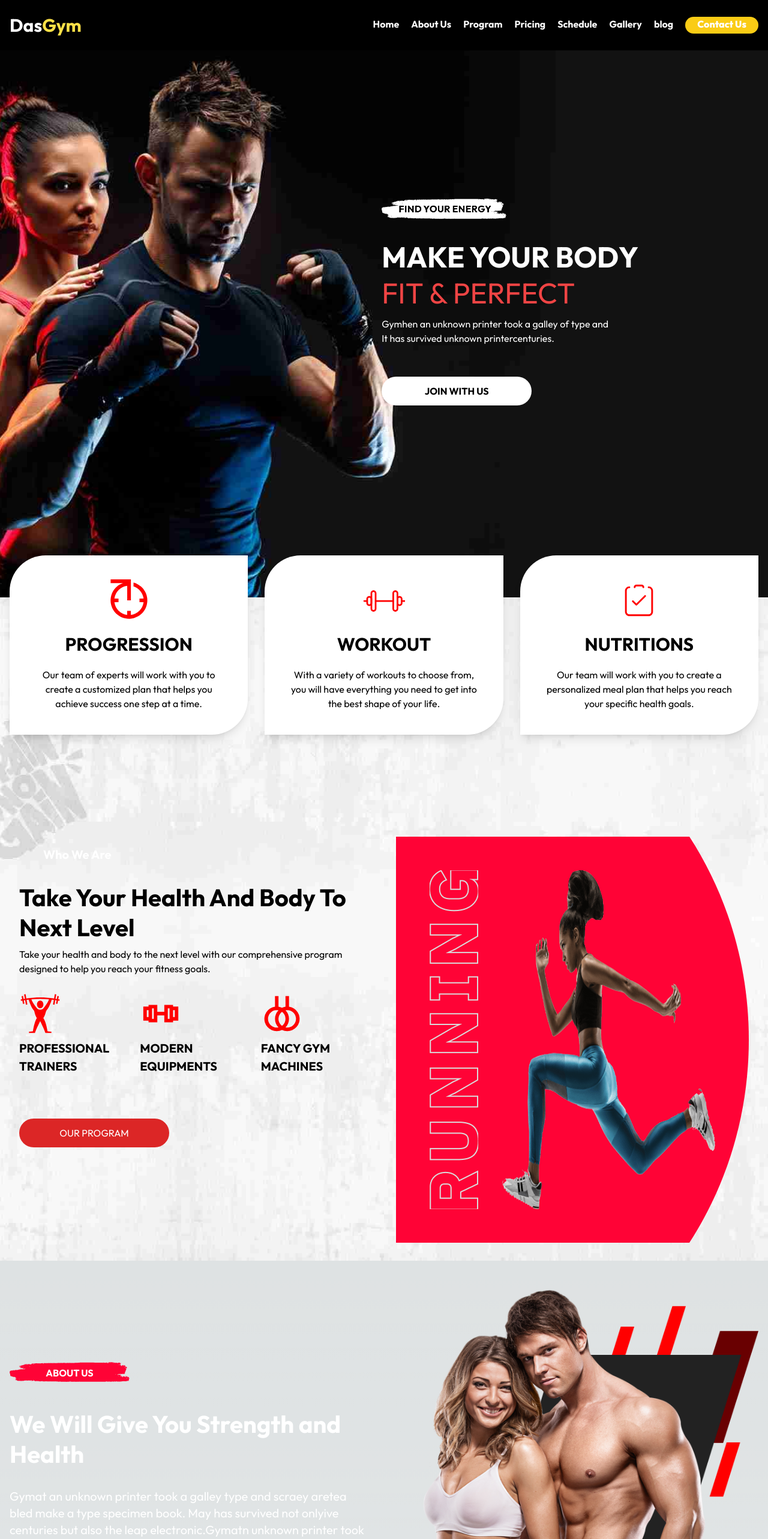
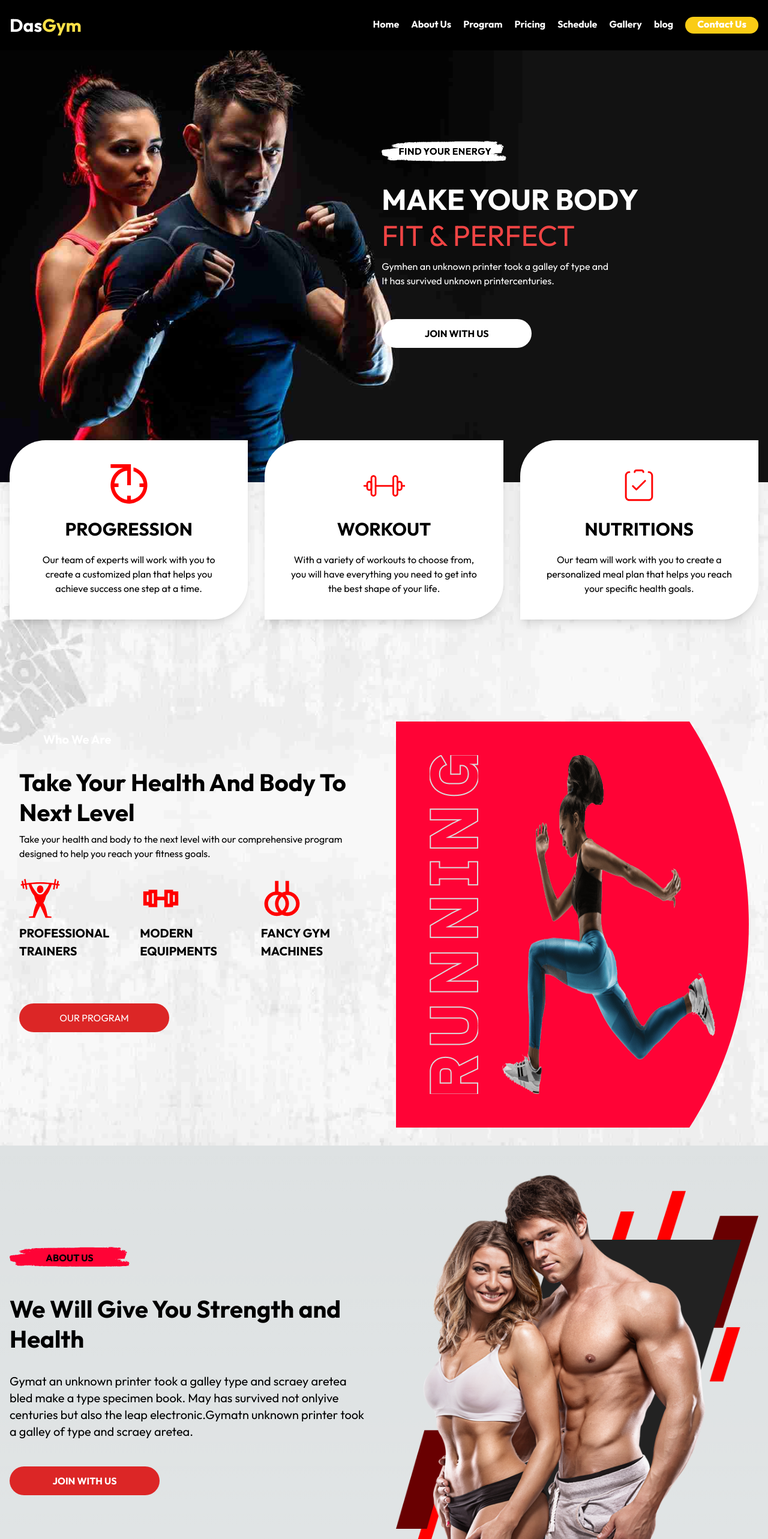
Before and after one commit to dascomsoft/das-gym, a Next.js app: page / in a window 1280 px wide. Shown: the top 2566 px of the page at 60% size. Built offline with nearby package versions, Linux system fonts and the light colour scheme.

Commit message:
main modification

```diff
--- a/app/page.tsx
+++ b/app/page.tsx
@@ -32,7 +32,7 @@ import gall14 from '../images/gall14.png'
 export default function Home() {
   return (
     <div className="main text-white">
-      <div className="home-header  py-[20rem]">
+      <div className="home-header  py-[14rem]">
         <div className="container mx-auto px-4">
           <div className="home-detail flex  flex-col items-end text-white">
             <div className="flex">
@@ -162,7 +162,7 @@ export default function Home() {
           </div>
         </div>
       </div>
-      <div className="about-section py-[3rem] text-white">
+      <div className="about-section py-[3rem] text-black">
         <div className="container mx-auto px-4">
           <div className="about-content grid md:grid-cols-2 gap-10 place-items-center">
             <div className="about-description">
```
